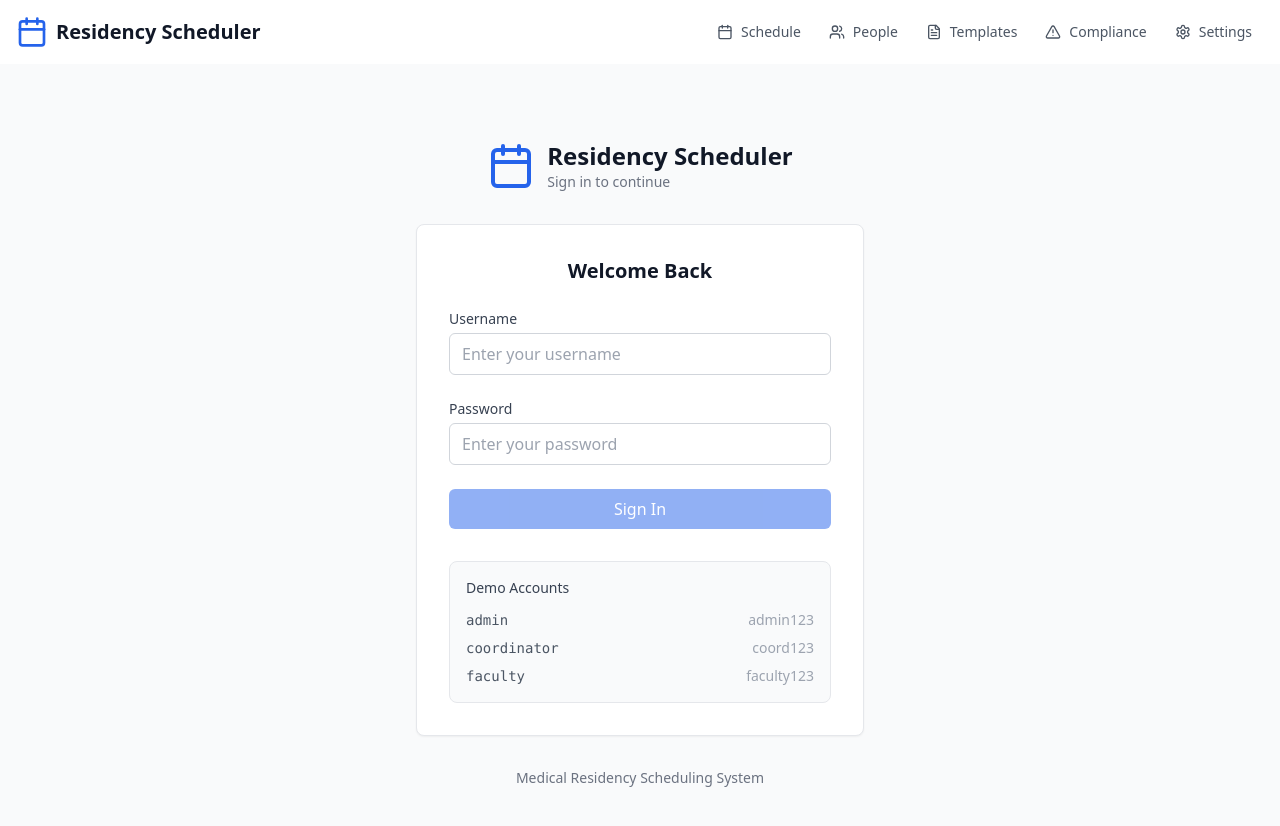
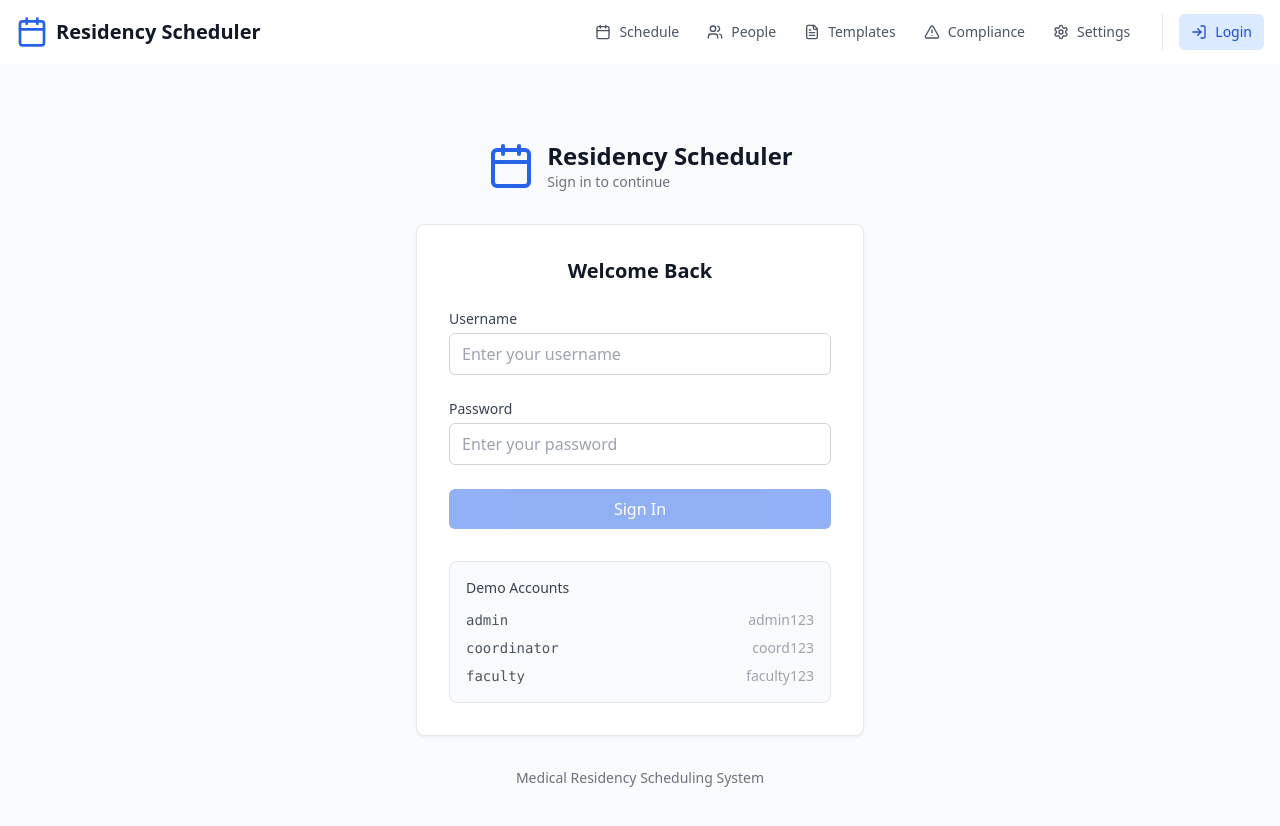
Before and after one commit to Euda1mon1a/Autonomous-Assignment-Program-Manager, a Next.js app in the folder frontend/: page /login in a window 1280 px wide. Shown: the top 826 px of the page. Built offline with nearby package versions, Linux system fonts and the light colour scheme; no server answers.

Commit message:
[Opus-Auth-Frontend] Add auth UI to Navigation
- Show username, role badge, and logout button when authenticated
- Show login link when not authenticated
- Use useAuth() hook for auth state
- Loading state indicator

```diff
--- a/frontend/src/components/Navigation.tsx
+++ b/frontend/src/components/Navigation.tsx
@@ -2,7 +2,8 @@
 
 import Link from 'next/link'
 import { usePathname } from 'next/navigation'
-import { Calendar, Users, FileText, AlertTriangle, Settings } from 'lucide-react'
+import { Calendar, Users, FileText, AlertTriangle, Settings, LogIn, LogOut, User } from 'lucide-react'
+import { useAuth } from '@/contexts/AuthContext'
 
 const navItems = [
   { href: '/', label: 'Schedule', icon: Calendar },
@@ -14,6 +15,7 @@ const navItems = [
 
 export function Navigation() {
   const pathname = usePathname()
+  const { user, isAuthenticated, isLoading, logout } = useAuth()
 
   return (
     <nav className="bg-white shadow-sm">
@@ -54,6 +56,46 @@ export function Navigation() {
                 </Link>
               )
             })}
+
+            {/* Auth Section */}
+            <div className="ml-4 pl-4 border-l border-gray-200 flex items-center gap-3">
+              {isLoading ? (
+                <span className="text-sm text-gray-400">...</span>
+              ) : isAuthenticated && user ? (
+                <>
+                  <div className="flex items-center gap-2 text-sm">
+                    <User className="w-4 h-4 text-gray-500" />
+                    <span className="text-gray-700 font-medium">{user.username}</span>
+                    <span className="text-xs text-gray-400 bg-gray-100 px-2 py-0.5 rounded">
+                      {user.role}
+                    </span>
+                  </div>
+                  <button
+                    onClick={logout}
+                    className="flex items-center gap-1 px-3 py-2 rounded-md text-sm font-medium text-gray-600 hover:bg-gray-100 hover:text-gray-900 transition-colors"
+                  >
+                    <LogOut className="w-4 h-4" />
+                    Logout
+                  </button>
+                </>
+              ) : (
+                <Link
+                  href="/login"
+                  className={`
+                    flex items-center gap-2 px-3 py-2 rounded-md text-sm font-medium
+                    transition-colors
+                    ${
+                      pathname === '/login'
+                        ? 'bg-blue-100 text-blue-700'
+                        : 'text-gray-600 hover:bg-gray-100 hover:text-gray-900'
+                    }
+                  `}
+                >
+                  <LogIn className="w-4 h-4" />
+                  Login
+                </Link>
+              )}
+            </div>
           </div>
         </div>
       </div>
```
